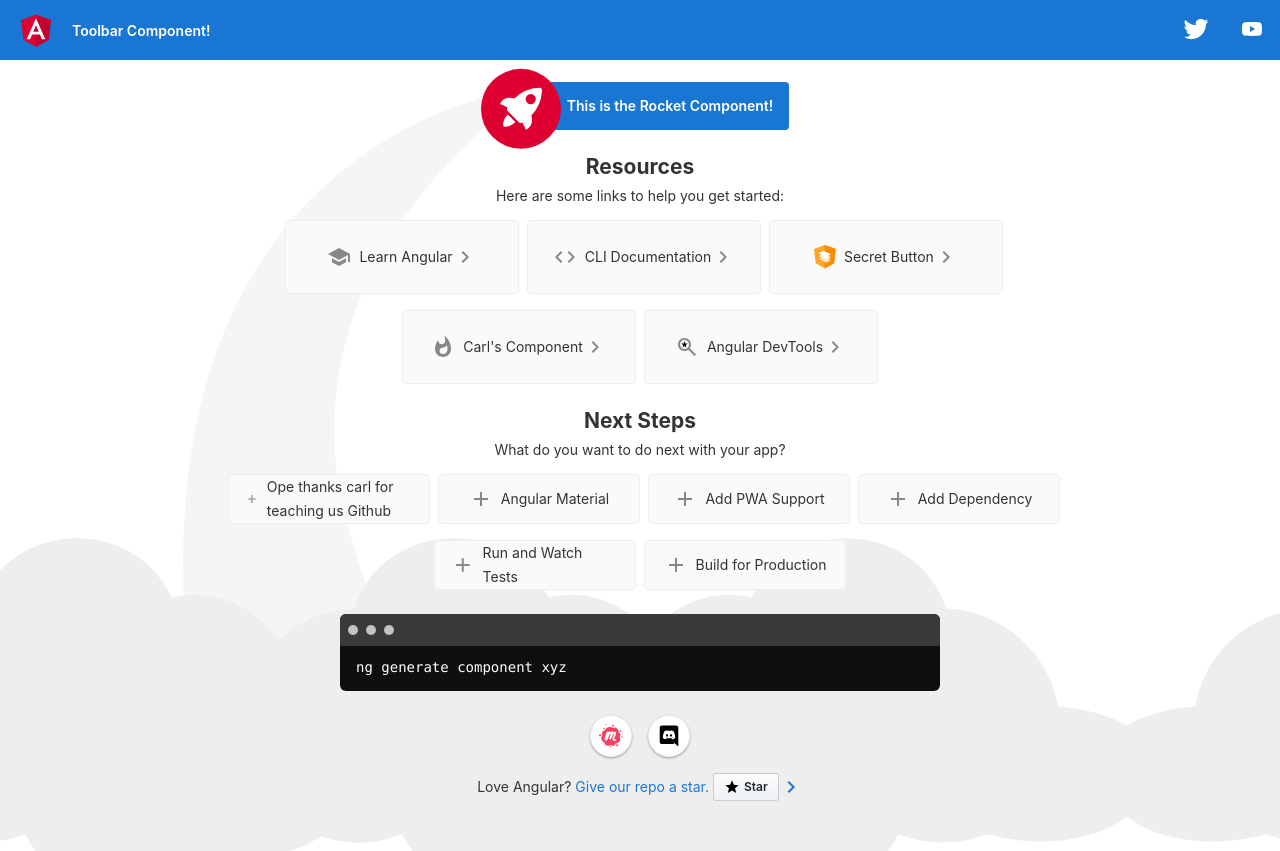
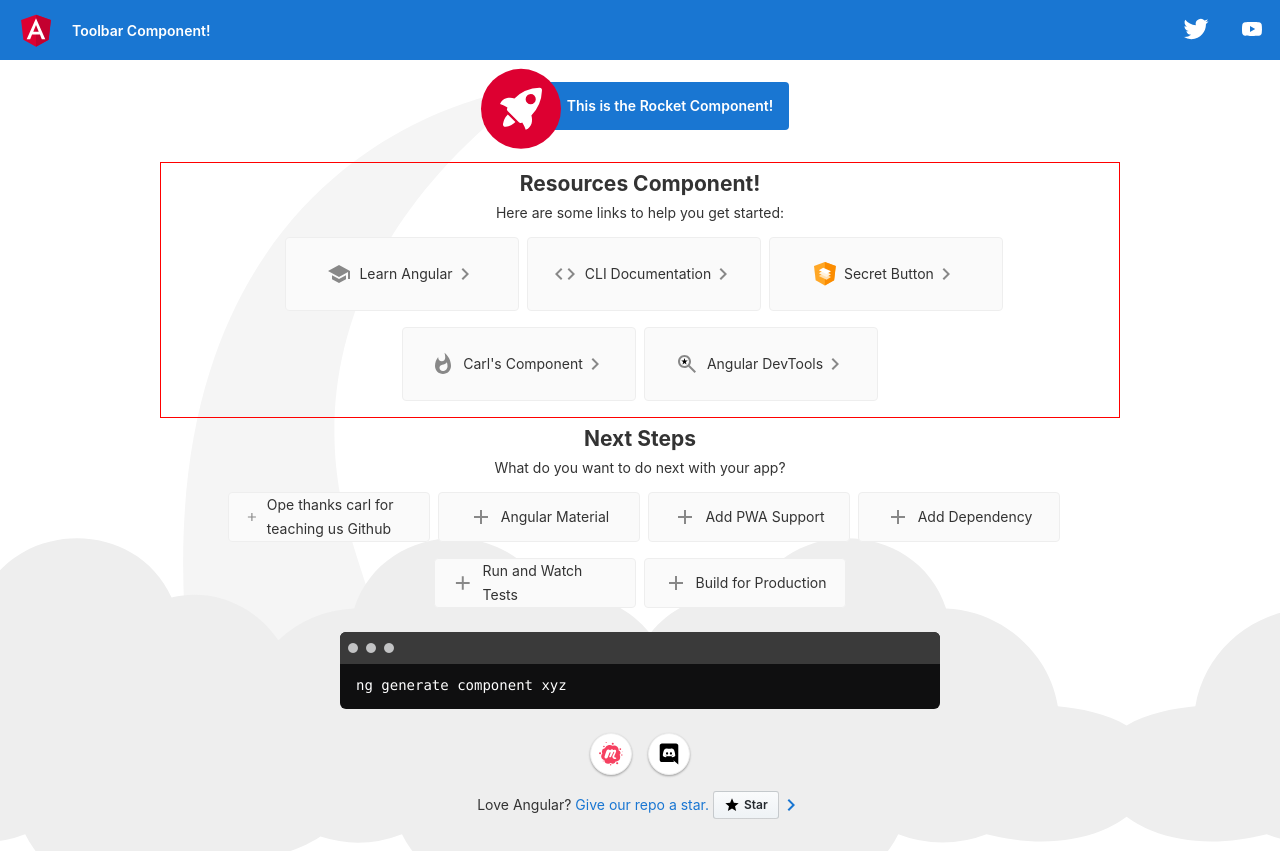
Before and after one commit to carl-meyer-paxton/github-workshop, an Angular app: page / in a window 1280 px wide. Built offline with nearby package versions, Linux system fonts and the light colour scheme.

Commit message:
Resources Component

```diff
--- a/src/app/app.component.html
+++ b/src/app/app.component.html
@@ -353,7 +353,7 @@
   <app-rocket></app-rocket>
 
   <!-- Resources -->
-  <h2>Resources</h2>
+  <!-- <h2>Resources</h2>
   <p>Here are some links to help you get started:</p>
 
   <div class="card-container">
@@ -386,7 +386,8 @@
       <svg class="material-icons" xmlns="http://www.w3.org/2000/svg" width="24" height="24" viewBox="0 0 24 24"><path d="M10 6L8.59 7.41 13.17 12l-4.58 4.59L10 18l6-6z"/></svg>
     </a>
 
-  </div>
+  </div> -->
+  <app-resources></app-resources>
 
   <!-- Next Steps -->
   <h2>Next Steps</h2>
--- a/src/app/app.module.ts
+++ b/src/app/app.module.ts
@@ -5,12 +5,14 @@
 import { AppComponent } from './app.component';
 import { RocketComponent } from './rocket/rocket.component';
 import { ToolbarComponent } from './toolbar/toolbar.component';
+import { ResourcesComponent } from './resources/resources.component';
 
 @NgModule({
   declarations: [
     AppComponent,
     RocketComponent,
     ToolbarComponent,
+    ResourcesComponent,
   ],
   imports: [
     BrowserModule,
--- /dev/null
+++ b/src/app/resources/resources.component.css
@@ -0,0 +1,96 @@
+h1,
+h2,
+h3,
+h4,
+h5,
+h6 {
+    margin: 8px 0;
+    text-align: center;
+}
+
+p {
+    margin: 0;
+    text-align: center;
+}
+
+.spacer {
+    flex: 1;
+}
+
+svg.material-icons {
+    height: 24px;
+    width: auto;
+}
+
+svg.material-icons:not(:last-child) {
+    margin-right: 8px;
+}
+
+.card svg.material-icons path {
+    fill: #888;
+}
+
+.card-container {
+    display: flex;
+    flex-wrap: wrap;
+    justify-content: center;
+    margin-top: 16px;
+}
+
+.card {
+    all: unset;
+    border-radius: 4px;
+    border: 1px solid #eee;
+    background-color: #fafafa;
+    height: 40px;
+    width: 200px;
+    margin: 0 8px 16px;
+    padding: 16px;
+    display: flex;
+    flex-direction: row;
+    justify-content: center;
+    align-items: center;
+    transition: all 0.2s ease-in-out;
+    line-height: 24px;
+}
+
+.card-container .card:not(:last-child) {
+    margin-right: 0;
+}
+
+.card.card-small {
+    height: 16px;
+    width: 168px;
+}
+
+.card-container .card:not(.highlight-card) {
+    cursor: pointer;
+}
+
+.card-container .card:not(.highlight-card):hover {
+    transform: translateY(-3px);
+    box-shadow: 0 4px 17px rgba(0, 0, 0, 0.35);
+}
+
+.card-container .card:not(.highlight-card):hover .material-icons path {
+    fill: rgb(105, 103, 103);
+}
+
+.card.highlight-card {
+    background-color: #1976d2;
+    color: white;
+    font-weight: 600;
+    border: none;
+    width: auto;
+    min-width: 30%;
+    position: relative;
+}
+
+.card.card.highlight-card span {
+    margin-left: 60px;
+}
+
+.resources-container {
+    margin-top: 1rem;
+    border: 1px solid red;
+}
--- /dev/null
+++ b/src/app/resources/resources.component.html
@@ -0,0 +1,36 @@
+<div class="resources-container">
+    <h2>Resources Component!</h2>
+    <p>Here are some links to help you get started:</p>
+
+    <div class="card-container">
+      <a class="card" target="_blank" rel="noopener" href="https://angular.io/tutorial">
+        <svg class="material-icons" xmlns="http://www.w3.org/2000/svg" width="24" height="24" viewBox="0 0 24 24"><path d="M5 13.18v4L12 21l7-3.82v-4L12 17l-7-3.82zM12 3L1 9l11 6 9-4.91V17h2V9L12 3z"/></svg>
+        <span>Learn Angular</span>
+        <svg class="material-icons" xmlns="http://www.w3.org/2000/svg" width="24" height="24" viewBox="0 0 24 24"><path d="M10 6L8.59 7.41 13.17 12l-4.58 4.59L10 18l6-6z"/></svg>    </a>
+
+      <a class="card" target="_blank" rel="noopener" href="https://angular.io/cli">
+        <svg class="material-icons" xmlns="http://www.w3.org/2000/svg" width="24" height="24" viewBox="0 0 24 24"><path d="M9.4 16.6L4.8 12l4.6-4.6L8 6l-6 6 6 6 1.4-1.4zm5.2 0l4.6-4.6-4.6-4.6L16 6l6 6-6 6-1.4-1.4z"/></svg>
+        <span>CLI Documentation</span>
+        <svg class="material-icons" xmlns="http://www.w3.org/2000/svg" width="24" height="24" viewBox="0 0 24 24"><path d="M10 6L8.59 7.41 13.17 12l-4.58 4.59L10 18l6-6z"/></svg>
+      </a>
+
+      <a class="card" target="_blank" rel="noopener" href="https://material.angular.io">
+        <svg xmlns="http://www.w3.org/2000/svg" style="margin-right: 8px" width="21.813" height="23.453" viewBox="0 0 179.2 192.7"><path fill="#ffa726" d="M89.4 0 0 32l13.5 118.4 75.9 42.3 76-42.3L179.2 32 89.4 0z"/><path fill="#fb8c00" d="M89.4 0v192.7l76-42.3L179.2 32 89.4 0z"/><path fill="#ffe0b2" d="m102.9 146.3-63.3-30.5 36.3-22.4 63.7 30.6-36.7 22.3z"/><path fill="#fff3e0" d="M102.9 122.8 39.6 92.2l36.3-22.3 63.7 30.6-36.7 22.3z"/><path fill="#fff" d="M102.9 99.3 39.6 68.7l36.3-22.4 63.7 30.6-36.7 22.4z"/></svg>
+        <span>Secret Button</span>
+        <svg class="material-icons" xmlns="http://www.w3.org/2000/svg" width="24" height="24" viewBox="0 0 24 24"><path d="M10 6L8.59 7.41 13.17 12l-4.58 4.59L10 18l6-6z"/></svg>
+      </a>
+
+      <a class="card" target="_blank" rel="noopener" href="https://blog.angular.io/">
+        <svg class="material-icons" xmlns="http://www.w3.org/2000/svg" width="24" height="24" viewBox="0 0 24 24"><path d="M13.5.67s.74 2.65.74 4.8c0 2.06-1.35 3.73-3.41 3.73-2.07 0-3.63-1.67-3.63-3.73l.03-.36C5.21 7.51 4 10.62 4 14c0 4.42 3.58 8 8 8s8-3.58 8-8C20 8.61 17.41 3.8 13.5.67zM11.71 19c-1.78 0-3.22-1.4-3.22-3.14 0-1.62 1.05-2.76 2.81-3.12 1.77-.36 3.6-1.21 4.62-2.58.39 1.29.59 2.65.59 4.04 0 2.65-2.15 4.8-4.8 4.8z"/></svg>
+        <span>Carl's Component</span>
+        <svg class="material-icons" xmlns="http://www.w3.org/2000/svg" width="24" height="24" viewBox="0 0 24 24"><path d="M10 6L8.59 7.41 13.17 12l-4.58 4.59L10 18l6-6z"/></svg>
+      </a>
+
+      <a class="card" target="_blank" rel="noopener" href="https://angular.io/devtools/">
+        <svg class="material-icons" xmlns="http://www.w3.org/2000/svg" enable-background="new 0 0 24 24" height="24px" viewBox="0 0 24 24" width="24px" fill="#000000"><g><rect fill="none" height="24" width="24"/></g><g><g><path d="M14.73,13.31C15.52,12.24,16,10.93,16,9.5C16,5.91,13.09,3,9.5,3S3,5.91,3,9.5C3,13.09,5.91,16,9.5,16 c1.43,0,2.74-0.48,3.81-1.27L19.59,21L21,19.59L14.73,13.31z M9.5,14C7.01,14,5,11.99,5,9.5S7.01,5,9.5,5S14,7.01,14,9.5 S11.99,14,9.5,14z"/><polygon points="10.29,8.44 9.5,6 8.71,8.44 6.25,8.44 8.26,10.03 7.49,12.5 9.5,10.97 11.51,12.5 10.74,10.03 12.75,8.44"/></g></g></svg>
+        <span>Angular DevTools</span>
+        <svg class="material-icons" xmlns="http://www.w3.org/2000/svg" width="24" height="24" viewBox="0 0 24 24"><path d="M10 6L8.59 7.41 13.17 12l-4.58 4.59L10 18l6-6z"/></svg>
+      </a>
+
+    </div>
+</div>
--- /dev/null
+++ b/src/app/resources/resources.component.ts
@@ -0,0 +1,15 @@
+import { Component, OnInit } from '@angular/core';
+
+@Component({
+  selector: 'app-resources',
+  templateUrl: './resources.component.html',
+  styleUrls: ['./resources.component.css']
+})
+export class ResourcesComponent implements OnInit {
+
+  constructor() { }
+
+  ngOnInit(): void {
+  }
+
+}
```
Also changed, not shown: 1 other file (tests, documents, lock files or other folders).
